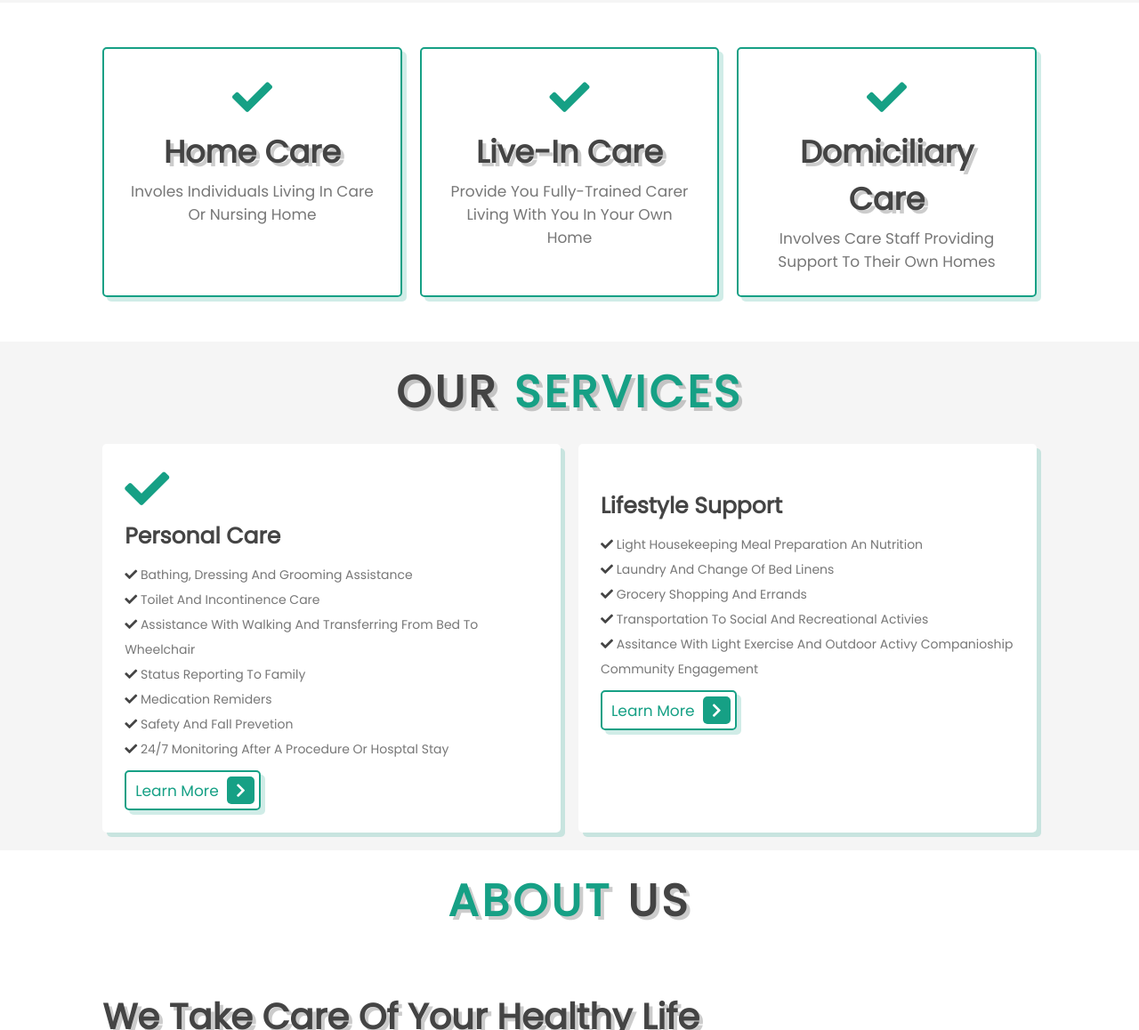
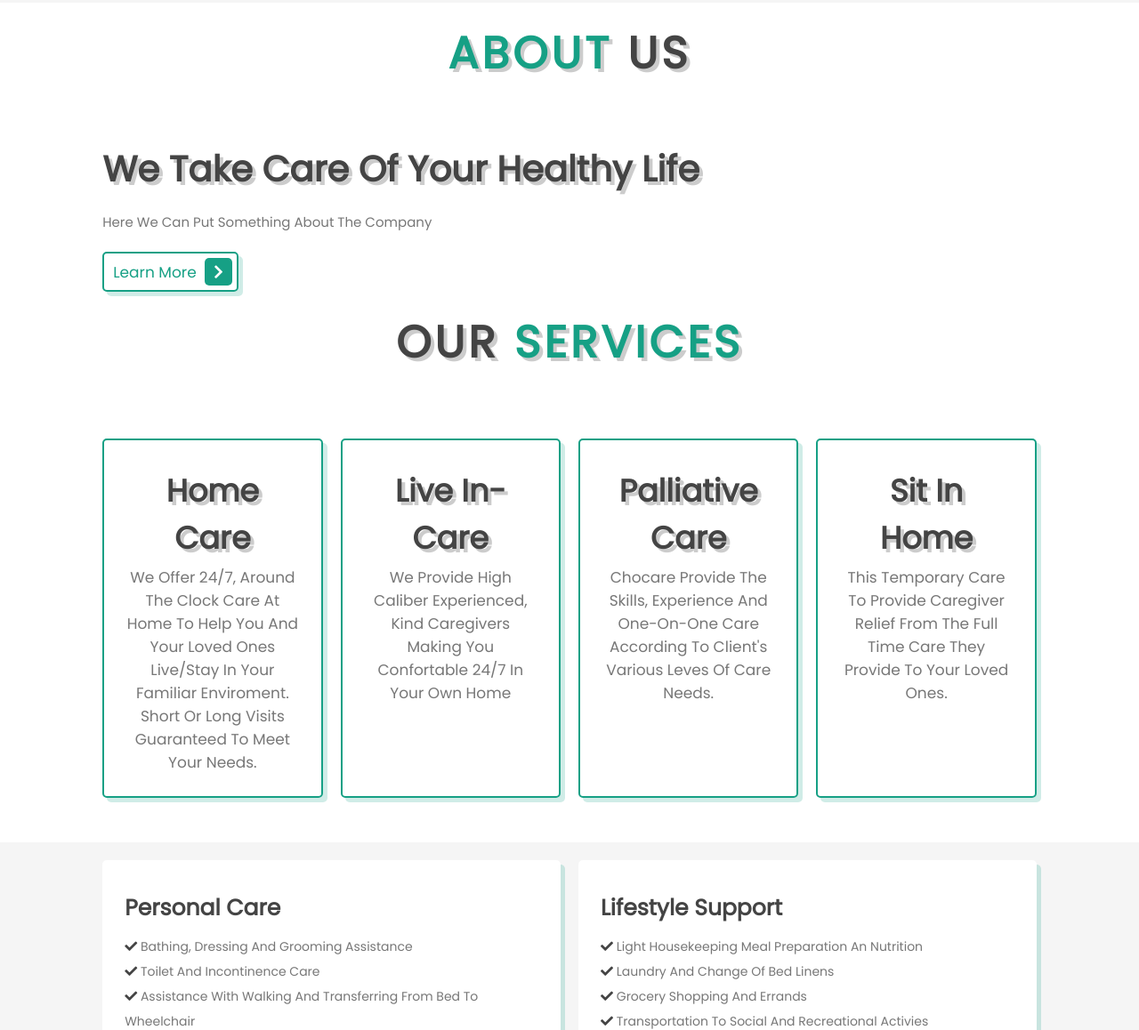
Before and after one commit to Shawnmew/purple, a plain HTML site: page index.html in a window 1280 px wide. Shown: the part 962-2120 px from the top of the page at 89% size. Drawn offline with Linux system fonts and the light colour scheme.

Commit message:
Update index.html

```diff
--- a/index.html
+++ b/index.html
@@ -85,68 +85,6 @@
     </div>
 <!--Exposes starts -->
 
-
-<!-- icons sections starts -->
-    <section class="icons-container">
-
-        <div class="icons">
-            <i class="fas fa-check"></i>
-            <h3>Home Care</h3>
-            <p>involes individuals living in care or nursing home</p>
-        </div>
-
-        <div class="icons">
-            <i class="fas fa-check"></i>
-            <h3>Live-in Care</h3>
-            <p>provide you fully-trained carer living with you in your own home</p>
-        </div>
-
-        <div class="icons">
-            <i class="fas fa-check"></i>
-            <h3>Domiciliary Care</h3>
-            <p>involves care staff providing support to their own homes</p>
-        </div>
-
-    </section>
-<!-- icons sections ends -->
-
-<!-- services section starts -->
-
-    <section class="services" id="services">
-        <h1 class="heading"> our <span>services</span> </h1>
-
-        <div class="box-container">
-
-            <div class="box">
-                <i class="fas fa-check"></i>
-                <h3>Personal Care</h3>
-                <p><span class="fas fa-check"></span> Bathing, dressing and grooming assistance</p>
-                <p><span class="fas fa-check"></span> Toilet and incontinence care</p>
-                <p><span class="fas fa-check"></span> assistance with walking and transferring from bed to wheelchair</p>
-                <p><span class="fas fa-check"></span> Status reporting to family</p>
-                <p><span class="fas fa-check"></span> medication Remiders</p>
-                <p><span class="fas fa-check"></span> Safety and fall prevetion</p>
-                <p><span class="fas fa-check"></span> 24/7 Monitoring after a procedure or hosptal stay</p>
-                <a href="#" class="btn"> learn more <span class="fas fa-chevron-right"></span> </a>
-            </div>
-
-            <div class="box">
-                <i class="fas check"></i>
-                <h3>Lifestyle Support</h3>
-                <p><span class="fas fa-check"></span> Light housekeeping meal preparation an nutrition</p>
-                <p><span class="fas fa-check"></span> Laundry and change of bed linens</p>
-                <p><span class="fas fa-check"></span> Grocery shopping and errands</p>
-                <p><span class="fas fa-check"></span> transportation to social and recreational activies</p>
-                <p><span class="fas fa-check"></span> Assitance with light exercise and outdoor activy companioship <br> community engagement</p>
-                <a href="#" class="btn"> learn more <span class="fas fa-chevron-right"></span> </a>
-            </div>
-
-
-        </div>
-    </section>
-
-<!-- services section ends -->
-
 <!-- about section starts -->
 
     <section class="about" id="about">
@@ -172,6 +110,74 @@
 
 <!-- about section ends -->
 
+<!-- icons sections starts -->
+<h1 class="heading"> our <span>services</span> </h1>
+    <section class="icons-container">
+
+        <div class="icons">
+            <h3>Home Care</h3>
+            <p> We offer 24/7, around the clock care at home to help you and your loved ones live/stay in your
+                familiar enviroment. short or long visits guaranteed to meet your needs. </p>
+        </div>
+
+        <div class="icons">
+            <h3>Live in-Care</h3>
+            <p>We provide high caliber experienced, kind caregivers making you confortable 24/7
+                in your own home
+            </p>
+        </div>
+
+        <div class="icons">
+            <h3>Palliative care</h3>
+            <p>Chocare Provide the skills, experience and one-on-one care according to client's
+                various leves of care needs.
+            </p>
+        </div>
+
+        <div class="icons">
+            <h3>Sit in home</h3>
+            <p>This temporary care to provide caregiver relief from the full time care they provide to your loved ones.
+            </p>
+        </div>
+
+    </section>
+<!-- icons sections ends -->
+
+<!-- services section starts -->
+
+    <section class="services" id="services">
+
+
+        <div class="box-container">
+
+            <div class="box">
+
+                <h3>Personal Care</h3>
+                <p><span class="fas fa-check"></span> Bathing, dressing and grooming assistance</p>
+                <p><span class="fas fa-check"></span> Toilet and incontinence care</p>
+                <p><span class="fas fa-check"></span> assistance with walking and transferring from bed to wheelchair</p>
+                <p><span class="fas fa-check"></span> Status reporting to family</p>
+                <p><span class="fas fa-check"></span> medication Remiders</p>
+                <p><span class="fas fa-check"></span> Safety and fall prevetion</p>
+                <p><span class="fas fa-check"></span> 24/7 Monitoring after a procedure or hosptal stay</p>
+                <a href="#" class="btn"> learn more <span class="fas fa-chevron-right"></span> </a>
+            </div>
+
+            <div class="box">
+                <h3>Lifestyle Support</h3>
+                <p><span class="fas fa-check"></span> Light housekeeping meal preparation an nutrition</p>
+                <p><span class="fas fa-check"></span> Laundry and change of bed linens</p>
+                <p><span class="fas fa-check"></span> Grocery shopping and errands</p>
+                <p><span class="fas fa-check"></span> transportation to social and recreational activies</p>
+                <p><span class="fas fa-check"></span> Assitance with light exercise and outdoor activy companioship <br> community engagement</p>
+                <a href="#" class="btn"> learn more <span class="fas fa-chevron-right"></span> </a>
+            </div>
+
+
+        </div>
+    </section>
+
+<!-- services section ends -->
 <!-- contact section starts-->
  <section class="contact" id="contact">
 
@@ -182,7 +188,7 @@
 
         <div class="box">
             <h3>Get more from Us!!</h3>
-            <h4>You just need a Click</h4>
+            <h4>Just Click Here</h4>
             <a href="tel:07572115508" class="btn"> Call Us!! <span class="fas fa-chevron-right"></span></a>
         </div>
 
@@ -194,7 +200,7 @@
         </div>
 
         <div class="box">
-            <h3>Just a Click</h3>
+            <h3>Just Click Here</h3>
             <h4>send an email</h4>
             <a href="mailto:info@chocare.uk" class="btn"> Send an email <span class="fas fa-chevron-right"></span></a>
         </div>
@@ -214,13 +220,13 @@
 
         <div class="box">
             <h4>Address</h4>
-            <p>UNIT F4A <br> MOULTON PARK BUSINESS CENTRE <br> REDHOUSE ROAD <br> NORTHAMPTAN <br><Strong> NN3 6AQ </Strong></p>
+            <p>UNIT F4A <br> MOULTON PARK BUSINESS CENTRE <br> REDHOUSE ROAD <br> NORTHAMPTON <br><Strong> NN3 6AQ </Strong></p>
         </div>
 
         <div class="box">
             <h4>Contacts</h4>
             <p><a href="tel:07572115508"><strong>Mobile:</strong> 07572115508</a></p>
-            <p><a href="tel:01604497500"><strong>Office:</strong> 01604497500</a></p>
+            <p><a href="tel:01604497500"><strong>Office:</strong> 01604 497500</a></p>
             <p><a href="mailto:info@chocare.uk"><strong>E-mail:</strong> info@chocare.uk</a></p>
         </div>
 
```
